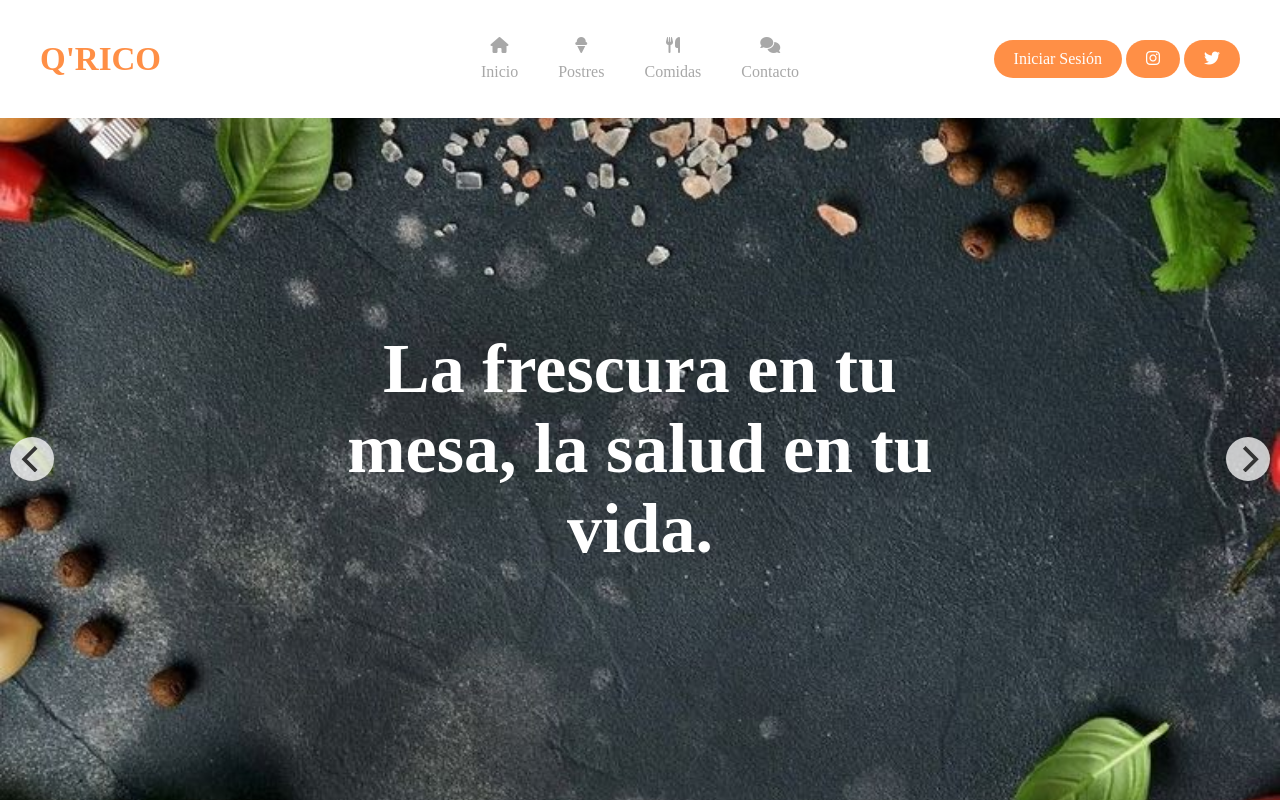
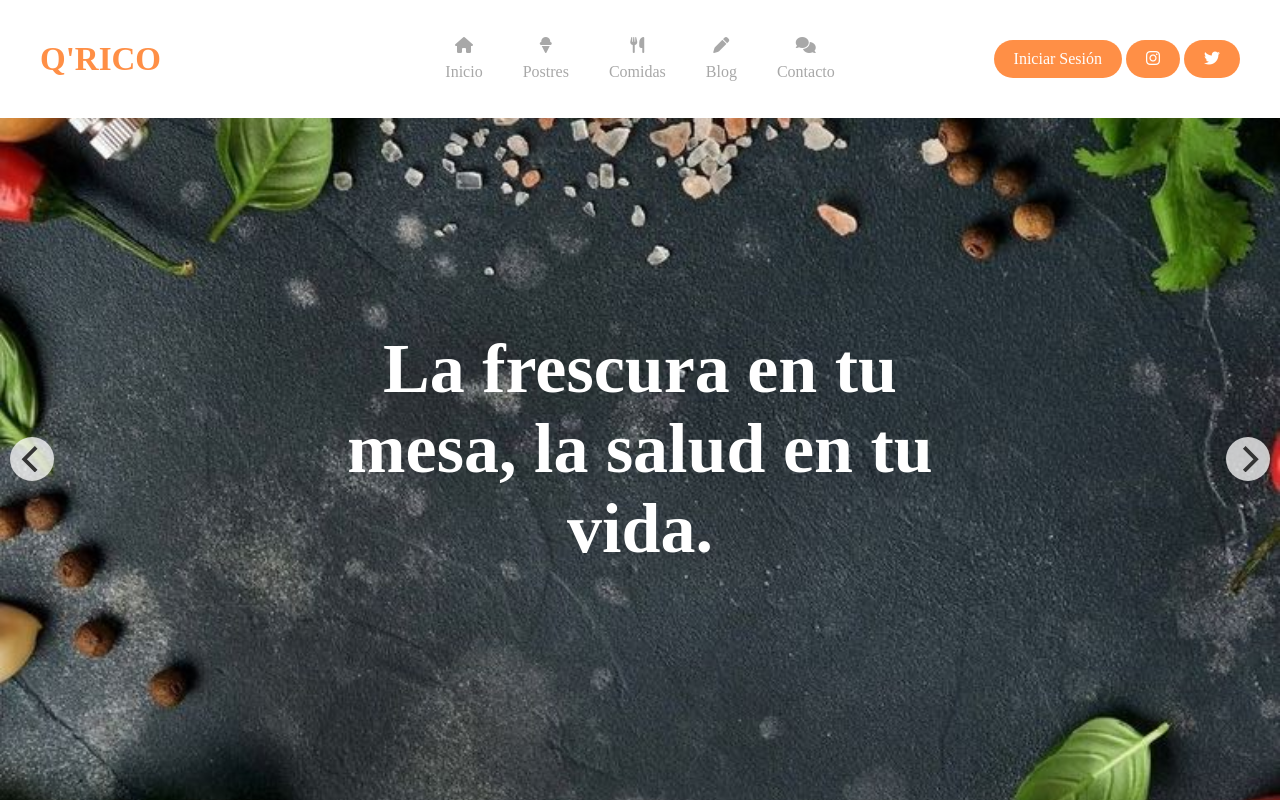
Before and after one commit to SeitanD/Prueba1Recetario, a plain HTML site: page index.html in a window 1280 px wide. Shown: the top 802 px of the page. Drawn offline with nearby package versions, Linux system fonts and the light colour scheme.

Commit message:
agregado blog

```diff
--- a/index.html
+++ b/index.html
@@ -90,6 +90,12 @@
                             <a href="#" onclick="mostrarModal()">
                                 <i class="fa-solid fa-utensils"></i>
                                 <span>Comidas</span>
+                            </a>
+                        </li>
+                        <li>
+                            <a href="#" onclick="mostrarModal()">
+                                <i class="fa-solid fa-pen"></i> <!-- Icono de helado -->
+                                <span>Blog</span>
                             </a>
                         </li>
                         <li>
```
